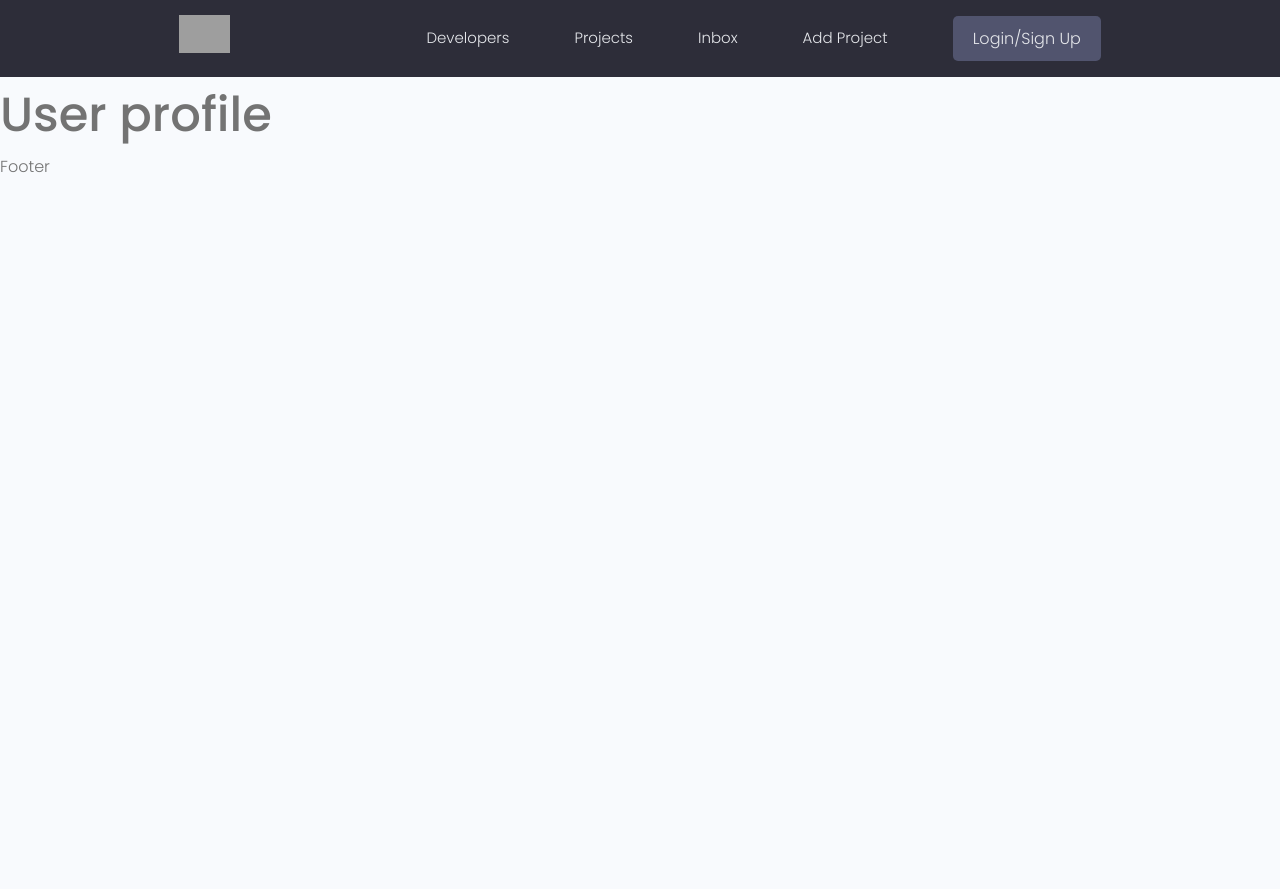
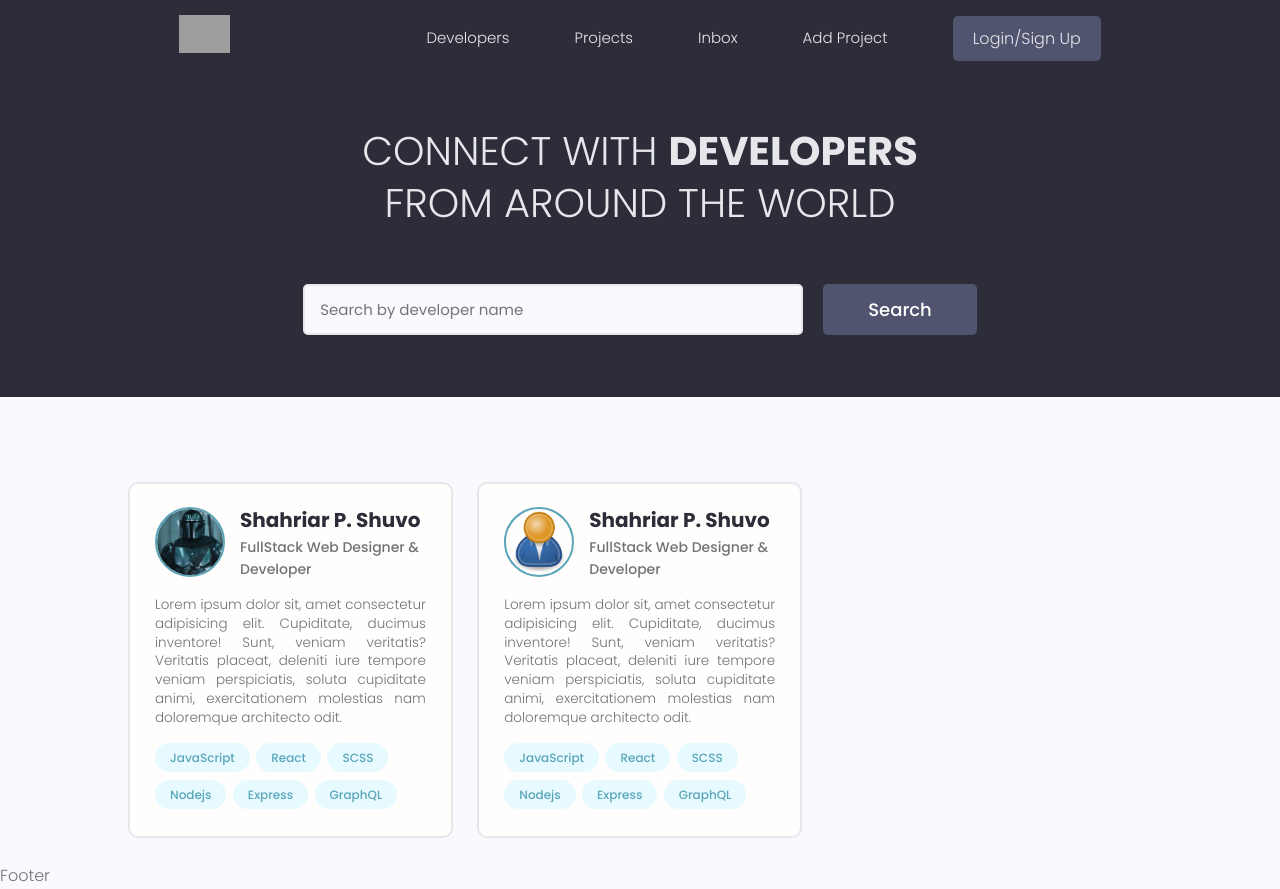
Before and after one commit to piyushrj100/django_app, a Django app: page / in a window 1280 px wide. Before the commit the page ends 173 px from the top, so only its background shows below. Run offline with Django 4.2, Linux system fonts and the light colour scheme; data comes from the database, SQL or seed files in the repository; some libraries are stand-ins or nearby versions; grey boxes are pictures that could not be loaded.

Commit message:
continued

```diff
--- a/users/templates/users/profiles.html
+++ b/users/templates/users/profiles.html
@@ -2,5 +2,73 @@
 
 {% block content %}
 
-<h1> User profile</h1>
+<main class="home">
+    <section class="hero-section text-center">
+      <div class="container container--narrow">
+        <div class="hero-section__box">
+          <h2>CONNECT WITH <span>DEVELOPERS</span></h2>
+          <h2>FROM AROUND THE WORLD</h2>
+        </div>
+
+        <div class="hero-section__search">
+          <form class="form" action="#" method="get">
+            <div class="form__field">
+              <label for="formInput#search">Search Developers </label>
+              <input class="input input--text" id="formInput#search" type="text" name="text"
+                placeholder="Search by developer name" />
+            </div>
+
+            <input class="btn btn--sub btn--lg" type="submit" value="Search" />
+          </form>
+        </div>
+      </div>
+    </section>
+    <!-- Search Result: DevList -->
+    <section class="devlist">
+      <div class="container">
+        <div class="grid grid--three">
+            {% for profile in profiles %}
+          <div class="column card">
+            <div class="dev">
+              <a href="" class="card__body">
+                <div class="dev__profile">
+                  <img class="avatar avatar--md" src="{{profile.profile_image.url}}" alt="image" />
+                  <div class="dev__meta">
+                    <h3>Shahriar P. Shuvo</h3>
+                    <h5>FullStack Web Designer & Developer</h5>
+                  </div>
+                </div>
+                <p class="dev__info">
+                  Lorem ipsum dolor sit, amet consectetur adipisicing elit. Cupiditate, ducimus inventore! Sunt,
+                  veniam veritatis? Veritatis placeat, deleniti iure tempore veniam perspiciatis, soluta cupiditate
+                  animi, exercitationem molestias nam doloremque architecto odit.
+                </p>
+                <div class="dev__skills">
+                  <span class="tag tag--pill tag--main">
+                    <small>JavaScript</small>
+                  </span>
+                  <span class="tag tag--pill tag--main">
+                    <small>React</small>
+                  </span>
+                  <span class="tag tag--pill tag--main">
+                    <small>SCSS</small>
+                  </span>
+                  <span class="tag tag--pill tag--main">
+                    <small>Nodejs</small>
+                  </span>
+                  <span class="tag tag--pill tag--main">
+                    <small>Express</small>
+                  </span>
+                  <span class="tag tag--pill tag--main">
+                    <small>GraphQL</small>
+                  </span>
+                </div>
+              </a>
+            </div>
+          </div>
+          {% endfor %}
+        </div>
+      </div>
+    </section>
+  </main>
 {% endblock %}
--- a/users/views.py
+++ b/users/views.py
@@ -1,4 +1,10 @@
+# Create your views here.
 from django.shortcuts import render
+from .models import Profile
 def profiles(request) :
     return render(request, "users/profiles.html")
-# Create your views here.
+
+def profiles(request) :
+    profiles=Profile.objects.all()
+    context={'profiles':profiles}
+    return render(request,'users/profiles.html',context)
```
Also changed, not shown: static/images/profiles/user-default.png (renamed from static/profiles/user-default.png).
